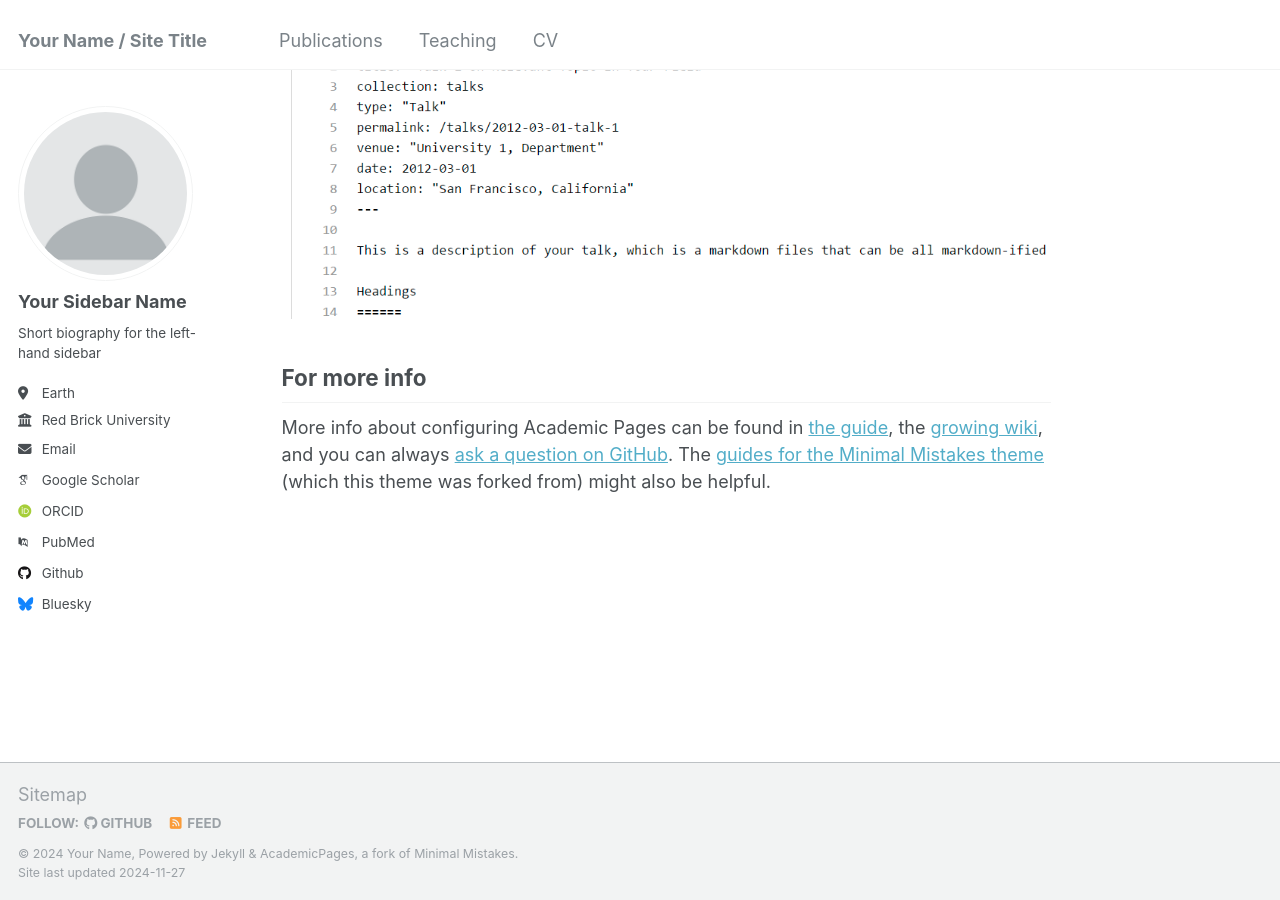
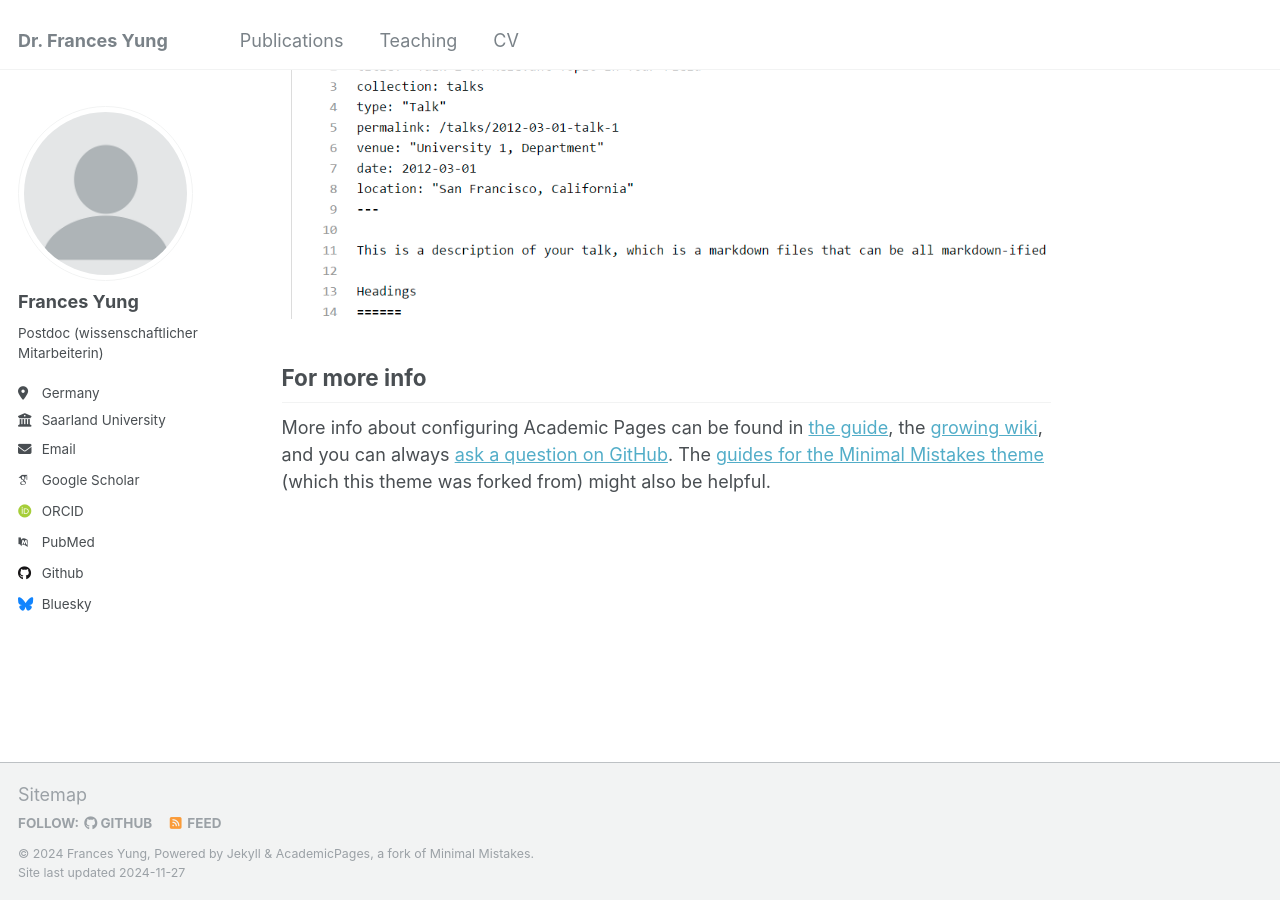
Before and after one commit to FrancesYung/FrancesYung.github.io, a Jekyll site: the page built from _pages/about.md, in a window 1280 px wide and 900 px high, scrolled down 2643 px. Built offline with Jekyll 4.4.1, drawn with Linux system fonts in a browser that asks for light colours; some web fonts are replaced.

Commit message:
Update _config.yml

```diff
--- a/_config.yml
+++ b/_config.yml
@@ -8,13 +8,13 @@
 
 # Basic Site Settings
 locale                   : "en-US"
-title                    : "Your Name / Site Title"
+title                    : "Dr. Frances Yung"
 title_separator          : "-"
-name                     : &name "Your Name"
-description              : &description "personal description"
-url                      : https://academicpages.github.io # the base hostname & protocol for your site e.g. "https://[your GitHub username].github.io"
-baseurl                  : "" # the subpath of your site, e.g. "/blog"
-repository               : "academicpages/academicpages.github.io"
+name                     : &name "Frances Yung"
+description              : &description "Academic page"
+url                      : https://FrancesYung.github.io # the base hostname & protocol for your site e.g. "https://[your GitHub username].github.io"
+#baseurl                  : "" # the subpath of your site, e.g. "/blog"
+#repository               : "academicpages/academicpages.github.io"
 
 # Site Author - The following control what appear as part of the author content on the side bar.
 #               If a field is blank the icon and link will not appear, otherwise it will be shown.
@@ -22,13 +22,13 @@ repository               : "academicpages/academicpages.github.io"
 author:
   # Biographic information
   avatar           : "profile.png"
-  name             : "Your Sidebar Name"
+  name             : "Frances Yung"
   pronouns         : # example: "she/her"
-  bio              : "Short biography for the left-hand sidebar"
-  location         : "Earth"
-  employer         : "Red Brick University"
-  uri              : # URL
-  email            : "none@example.org"
+  bio              : "Postdoc (wissenschaftlicher Mitarbeiterin)"
+  location         : "Germany"
+  employer         : "Saarland University"
+  #uri              : # URL
+  email            : "frances@lst.uni-saarland"
 
   # Academic websites
   arxiv            : # URL - Update with the correct link to your profile
```
